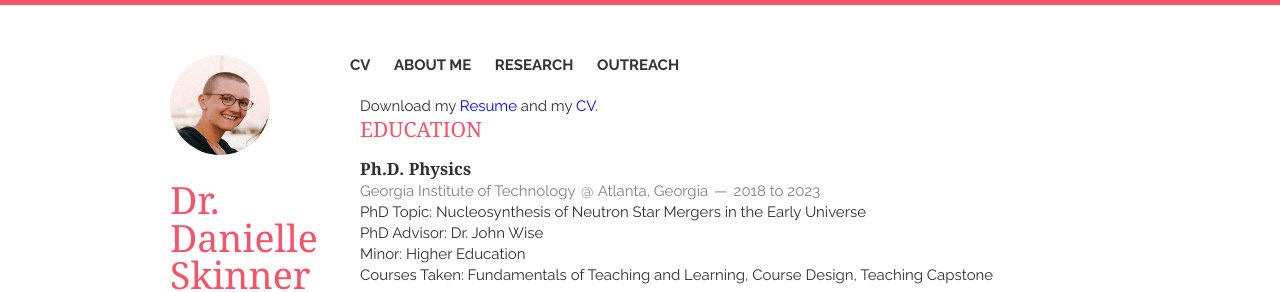
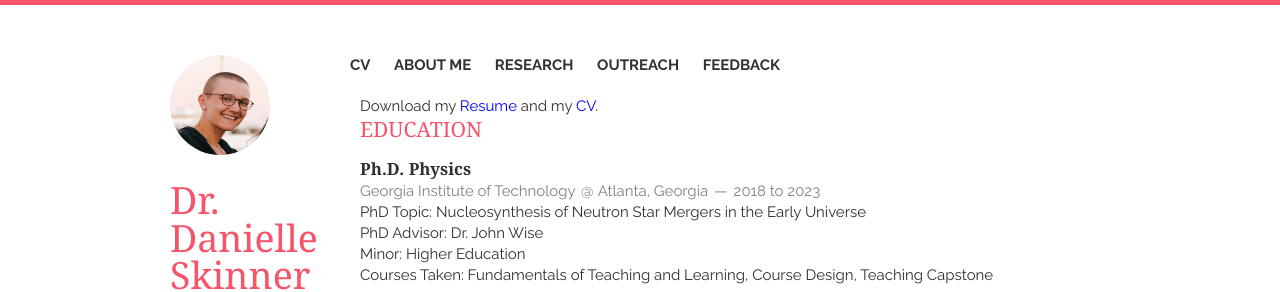
Before and after one commit to drenniks/drenniks.github.io, a Jekyll site: the page built from index.html, in a window 1280 px wide and 900 px high. Shown: the top 292 px of the window. Built offline with Jekyll 4.4.1, drawn with Linux system fonts in a browser that asks for light colours; nearby versions of some CDN libraries; the list of posts is cut into pages by our own code.

Commit message:
Adding student feedback page.

```diff
--- /dev/null
+++ b/_includes/student-feedback.html
@@ -0,0 +1,6 @@
+<section class="thirteen columns">
+    <h1>Student Feedback</h1>
+    <article>
+       <iframe src="https://docs.google.com/forms/d/e/1FAIpQLSfn8_7qzDsnSp8Q6TrlJ9qJNyGENDeqjj-lDMIQ4RtS58oWdA/viewform?embedded=true" width="640" height="471" frameborder="0" marginheight="0" marginwidth="0">Loading…</iframe>
+    </article>
+</section>
--- a/_layouts/layout.html
+++ b/_layouts/layout.html
@@ -58,6 +58,7 @@
             <li><a href="/aboutme/">ABOUT ME</a></li>
             <li><a href="/research/">RESEARCH</a></li>
             <li><a href="/outreach/">OUTREACH</a></li>
+            <li><a href="/student-feedback/">FEEDBACK</a></li>
         </ul>
         </nav>
 
```
